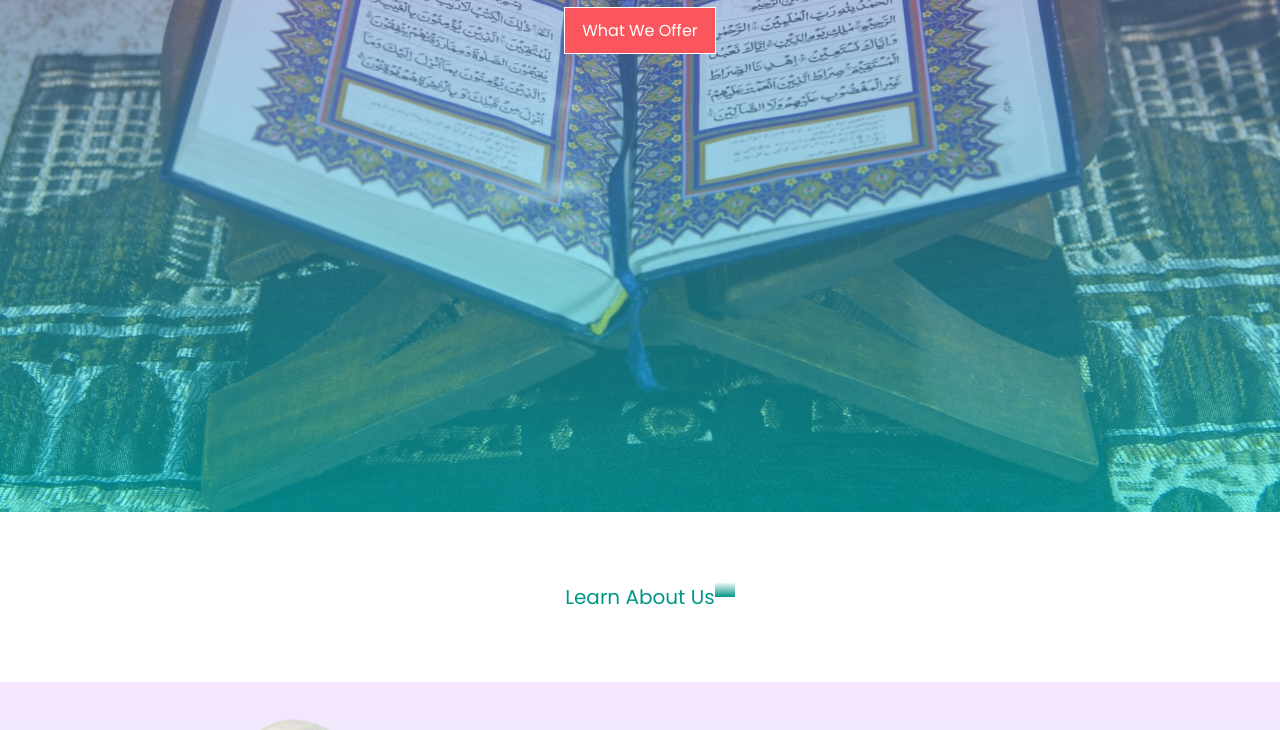
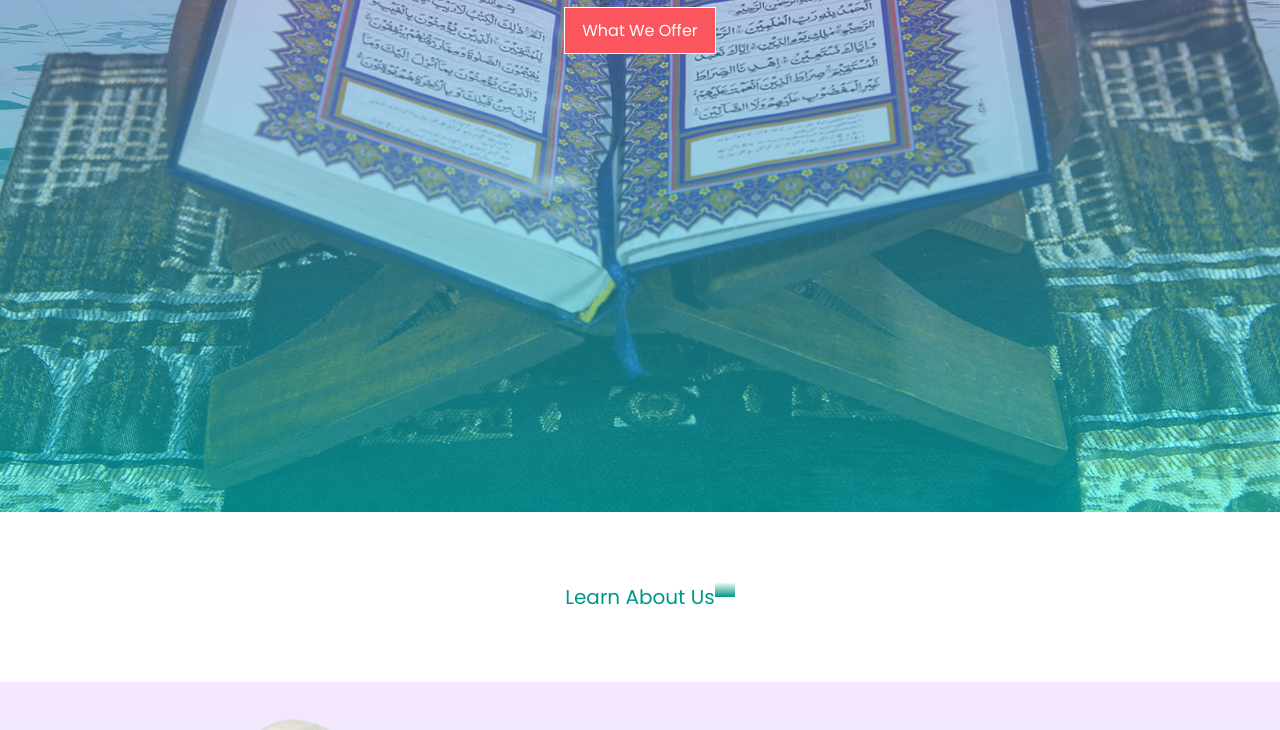
Before and after one commit to FarhadAbbasi/Quran_Institute, a plain HTML site: page index.html in a window 1280 px wide. Shown: the part 398-1128 px from the top of the page. Drawn offline with nearby package versions, Linux system fonts and the light colour scheme; some packages are replaced by stand-ins of ours; a script that the page names is missing.

Commit message:
background updated
background banner of front page index.html updated

```diff
--- a/style.css
+++ b/style.css
@@ -8,7 +8,7 @@
 .header{
     height: 110vh;
     width: 100%;
-    background: linear-gradient(rgba(247, 99, 222, 0.4),rgba(0, 255, 255, 0.5)), url(imgs/\(16\).jpg);
+    background: linear-gradient(rgba(247, 99, 222, 0.4),rgba(0, 255, 255, 0.5)), url(imgs/background.jpg);
     background-position: center;
     background-size: cover;
     position: relative;
```
Also changed, not shown: imgs/background.jpg (added).
